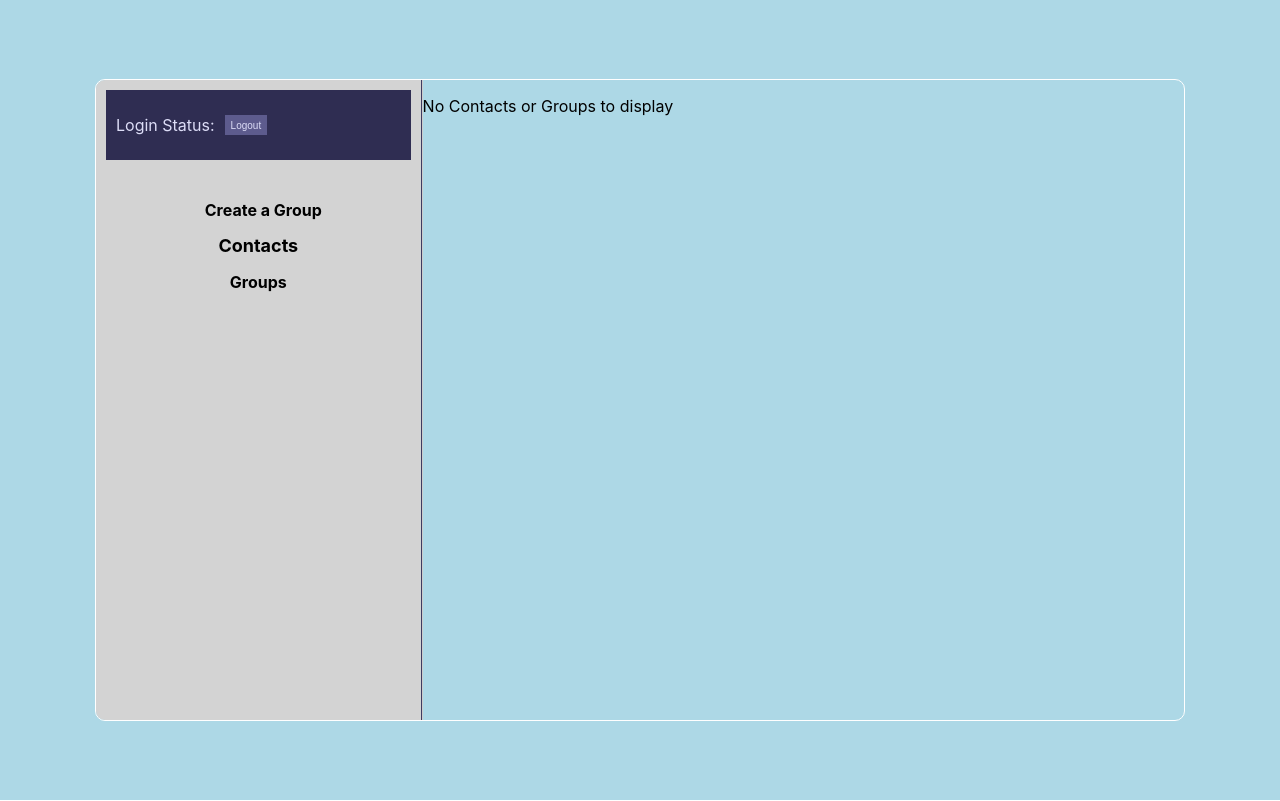
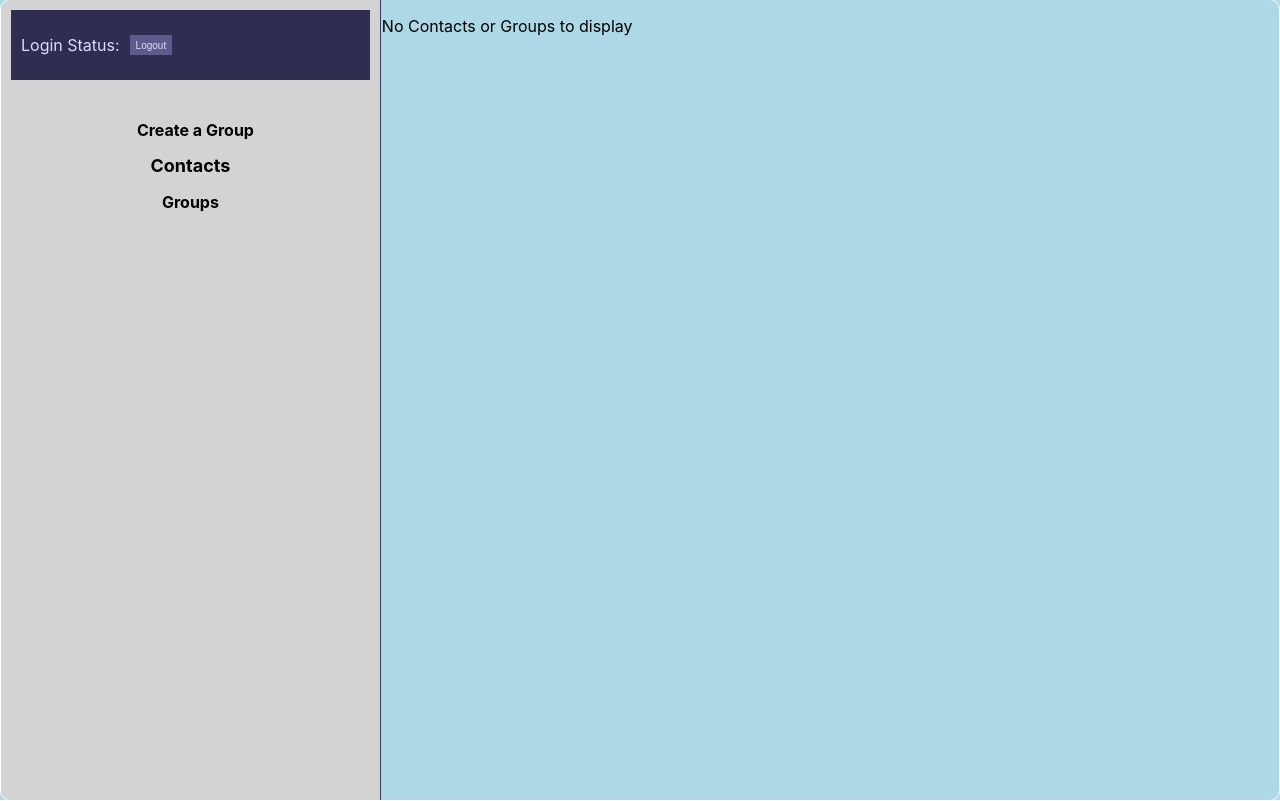
Before and after one commit to kurrachandu/Message-App, a React (Create React App) app: page /chatpage in a window 1280 px wide. Built offline with nearby package versions, Linux system fonts and the light colour scheme.

Commit message:
Changes width

```diff
--- a/src/Pages/Home/Home.css
+++ b/src/Pages/Home/Home.css
@@ -1,18 +1,19 @@
 @mixin mobile {
-    @media screen and (max-width: 480px) {
+    @media screen and (max-width: 50px) {
       @content;
     }
   }
   @mixin tablet {
-    @media screen and (max-width: 768px) {
+    @media screen and (max-width: 50px) {
       @content;
     }
   }
   @mixin laptop {
-    @media screen and (max-width: 1200px) {
+    @media screen and (max-width: 50px) {
       @content;
     }
   }
+
 
 
 .home{
@@ -25,8 +26,8 @@
     .container{
         border: 1px solid white;
         border-radius: 10px;
-        width: 85%;
-        height: 80%;
+        width: 100%;
+        height: 100%;
         display: flex;
         overflow: hidden;
 
@@ -75,13 +76,13 @@
             }
         }
         .chat {
-            flex: 2;
+            flex: 2 1;
         }
 
 
 .chat-app {
     display: flex;
-    height: 97vh;
+    height: 100vh;
   }
 
   /* User List */
@@ -203,7 +204,7 @@
   }
 
   .messages {
-    flex: 0.783;
+    flex: 3;
     overflow-y: auto;
     padding: 10px;
     background-color: beige;
@@ -239,17 +240,22 @@
   .message-input {
     flex: 0;
     display: flex;
-    padding: 10px;
+    padding: 0px;
     align-items: center;
     background-color: #fff;
   }
 
   .message-input input {
     flex: 1;
-    padding: 8px;
+    padding: 0px;
     border: none;
-    border-radius: 20px;
+    border-radius: 0px;
     outline: none;
+  }
+
+  .inputs{
+    width: 10px;
+    margin: 0px;
   }
 
   /* .send{
@@ -345,7 +351,7 @@
 
 
     .userChat{
-      height: 70vh;
+      height: 100vh;
         padding: 10px;
         display: flex;
         align-items: flex-start;
--- a/src/Pages/Home/Home.jsx
+++ b/src/Pages/Home/Home.jsx
@@ -246,6 +246,7 @@ const Home = () => {
                   </div>
                   <div className="message-input">
                     <input
+                      className='inputs'
                       type="text"
                       value={messageInput}
                       onChange={(e) => setMessageInput(e.target.value)}
--- a/src/style.scss
+++ b/src/style.scss
@@ -1,15 +1,15 @@
 @mixin mobile {
-  @media screen and (max-width: 480px) {
+  @media screen and (max-width: 50px) {
     @content;
   }
 }
 @mixin tablet {
-  @media screen and (max-width: 768px) {
+  @media screen and (max-width: 50px) {
     @content;
   }
 }
 @mixin laptop {
-  @media screen and (max-width: 1200px) {
+  @media screen and (max-width: 50px) {
     @content;
   }
 }
```
